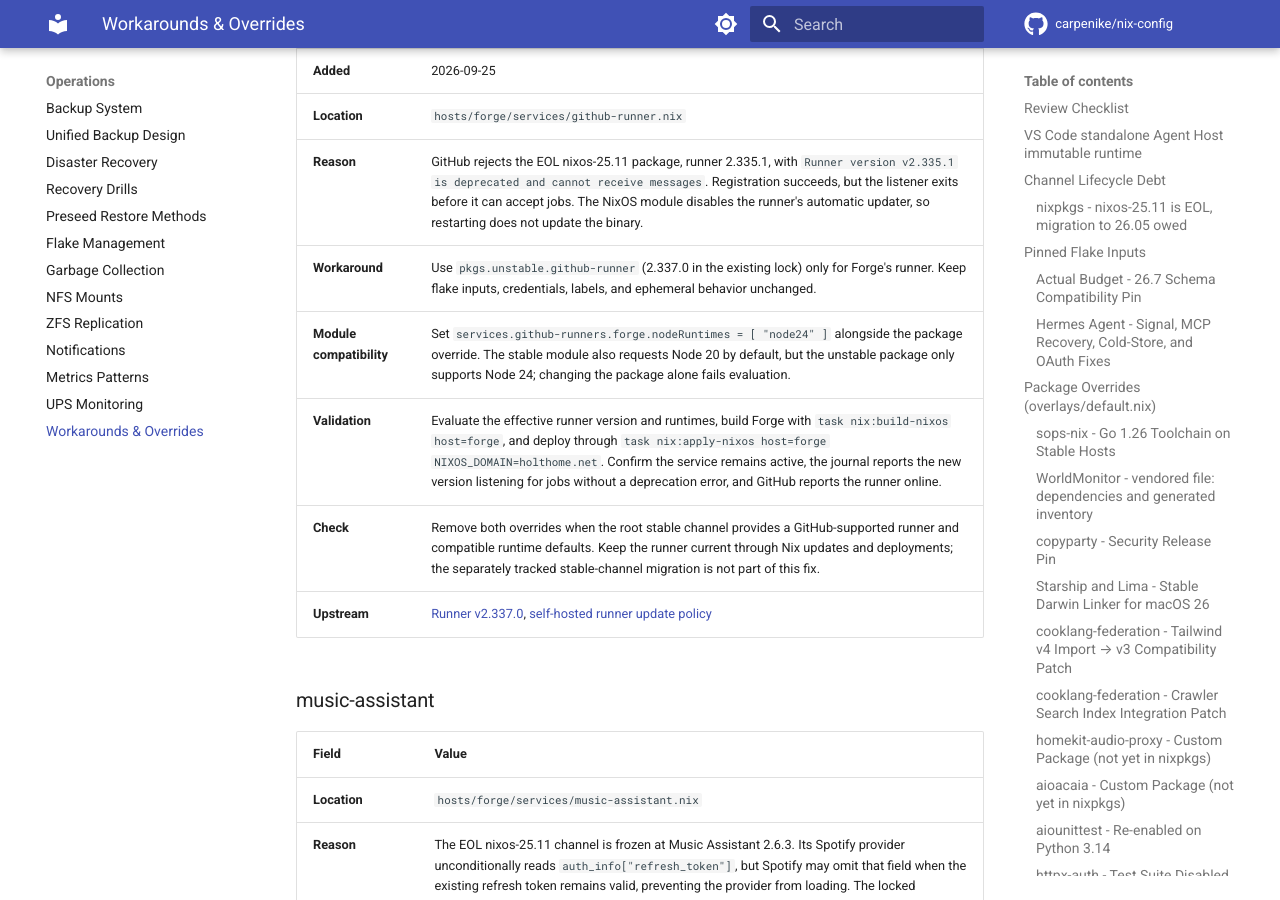
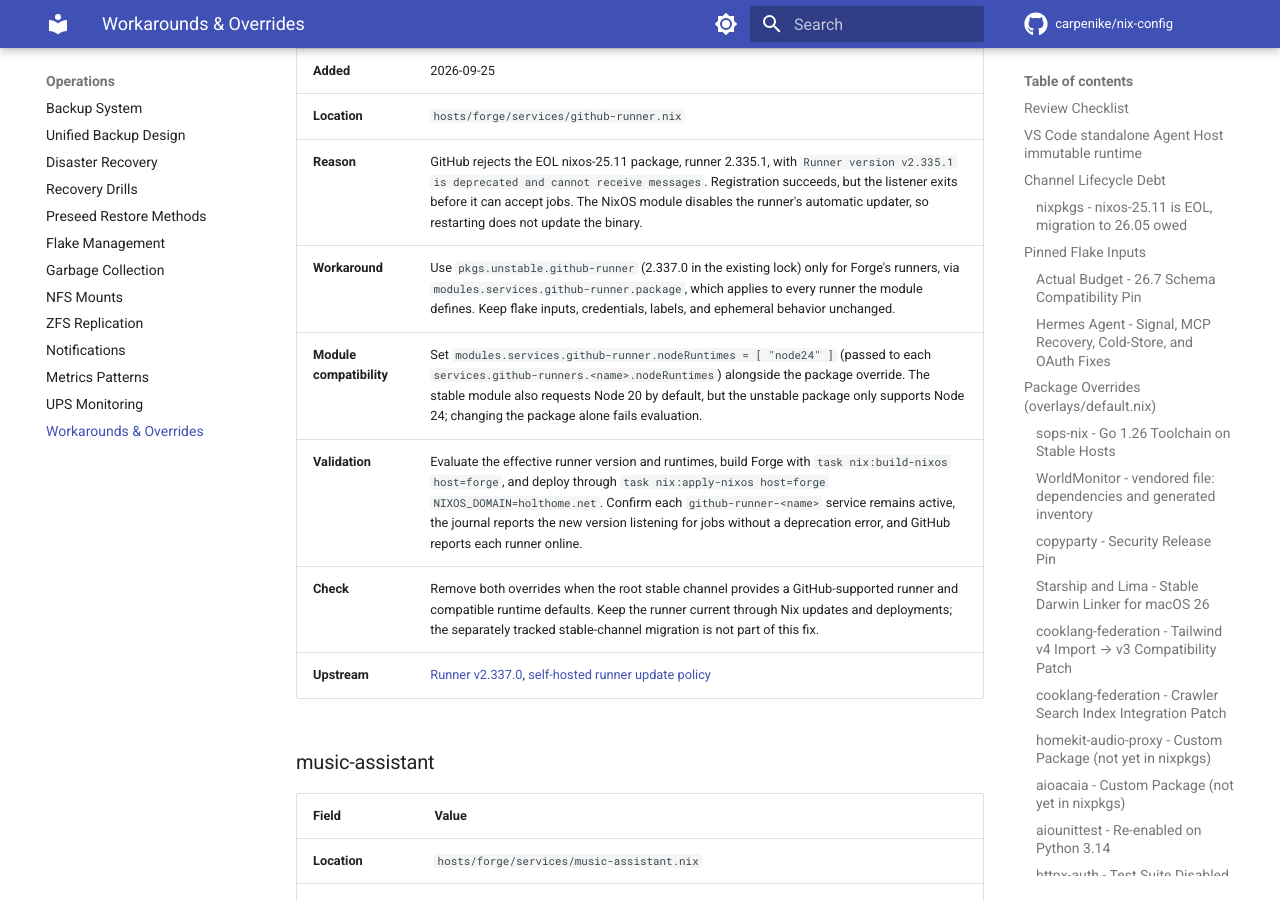
Before and after one commit to carpenike/nix-config, an MkDocs documentation site: the page built from docs/workarounds.md, in a window 1280 px wide and 900 px high, scrolled down 16258 px. Built offline with MkDocs 1.6.1 and Material for MkDocs 9.7.7, drawn with Linux system fonts in a browser that asks for light colours; comment, search, counter and statistics services are not loaded.

Commit message:
feat(forge): GitHub Actions runners for private repos; drop public nix-config runner
One ephemeral, repo-scoped runner per private repo (mcp, atrium,
schoolhouse, whiskey-whiskey-whiskey, network-config), each with its own
static user and on-disk work dir, systemd memory/CPU/IO limits under a
shared github-runners.slice, an egress allow-list that refuses LAN and
non-loopback IPv6, and per-unit nix-ld. All runners share the existing
github/runner-token secret. Adds an eval contract check.

```diff
--- a/docs/workarounds.md
+++ b/docs/workarounds.md
@@ -314,9 +314,9 @@
 | **Added** | 2026-09-25 |
 | **Location** | `hosts/forge/services/github-runner.nix` |
 | **Reason** | GitHub rejects the EOL nixos-25.11 package, runner 2.335.1, with `Runner version v2.335.1 is deprecated and cannot receive messages`. Registration succeeds, but the listener exits before it can accept jobs. The NixOS module disables the runner's automatic updater, so restarting does not update the binary. |
-| **Workaround** | Use `pkgs.unstable.github-runner` (2.337.0 in the existing lock) only for Forge's runner. Keep flake inputs, credentials, labels, and ephemeral behavior unchanged. |
-| **Module compatibility** | Set `services.github-runners.forge.nodeRuntimes = [ "node24" ]` alongside the package override. The stable module also requests Node 20 by default, but the unstable package only supports Node 24; changing the package alone fails evaluation. |
-| **Validation** | Evaluate the effective runner version and runtimes, build Forge with `task nix:build-nixos host=forge`, and deploy through `task nix:apply-nixos host=forge NIXOS_DOMAIN=holthome.net`. Confirm the service remains active, the journal reports the new version listening for jobs without a deprecation error, and GitHub reports the runner online. |
+| **Workaround** | Use `pkgs.unstable.github-runner` (2.337.0 in the existing lock) only for Forge's runners, via `modules.services.github-runner.package`, which applies to every runner the module defines. Keep flake inputs, credentials, labels, and ephemeral behavior unchanged. |
+| **Module compatibility** | Set `modules.services.github-runner.nodeRuntimes = [ "node24" ]` (passed to each `services.github-runners.<name>.nodeRuntimes`) alongside the package override. The stable module also requests Node 20 by default, but the unstable package only supports Node 24; changing the package alone fails evaluation. |
+| **Validation** | Evaluate the effective runner version and runtimes, build Forge with `task nix:build-nixos host=forge`, and deploy through `task nix:apply-nixos host=forge NIXOS_DOMAIN=holthome.net`. Confirm each `github-runner-<name>` service remains active, the journal reports the new version listening for jobs without a deprecation error, and GitHub reports each runner online. |
 | **Check** | Remove both overrides when the root stable channel provides a GitHub-supported runner and compatible runtime defaults. Keep the runner current through Nix updates and deployments; the separately tracked stable-channel migration is not part of this fix. |
 | **Upstream** | [Runner v2.337.0](https://github.com/actions/runner/releases/tag/v2.337.0), [self-hosted runner update policy](https://docs.github.com/en/actions/reference/runners/self-hosted-runners#runner-software-updates-on-self-hosted-runners) |
 
```
Also changed, not shown: 5 other files.
